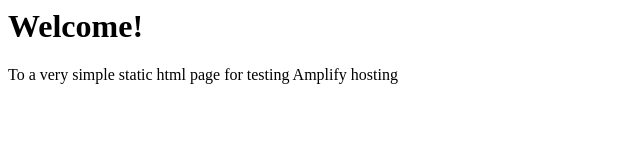
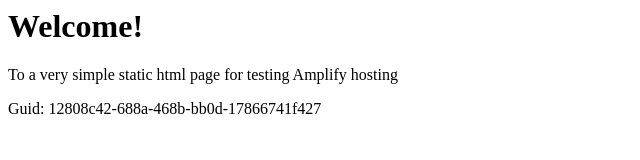
Before and after one commit to aws-aemilia-pdx/Github-PR-Commit-Integration-Test-DoNotTouch-GitHubAutoBuildPrPreviewCanaryTest-v1-beta-us-west-2, a website: page src/index.html in a window 1280 px wide. Shown: the whole page, without its empty margins (0-640 px from the left). Drawn offline with Linux system fonts and the light colour scheme.

Commit message:
commit from integ tests

```diff
--- a/src/index.html
+++ b/src/index.html
@@ -1,3 +1,5 @@
+
+
 <html lang="en">
 
 <head>
@@ -10,6 +12,6 @@
 <body>
     <h1>Welcome!</h1>
     <p>To a very simple static html page for testing Amplify hosting</p>
-</body>
+    <p>Guid: 12808c42-688a-468b-bb0d-17866741f427</p></body>
 
 </html>
```
